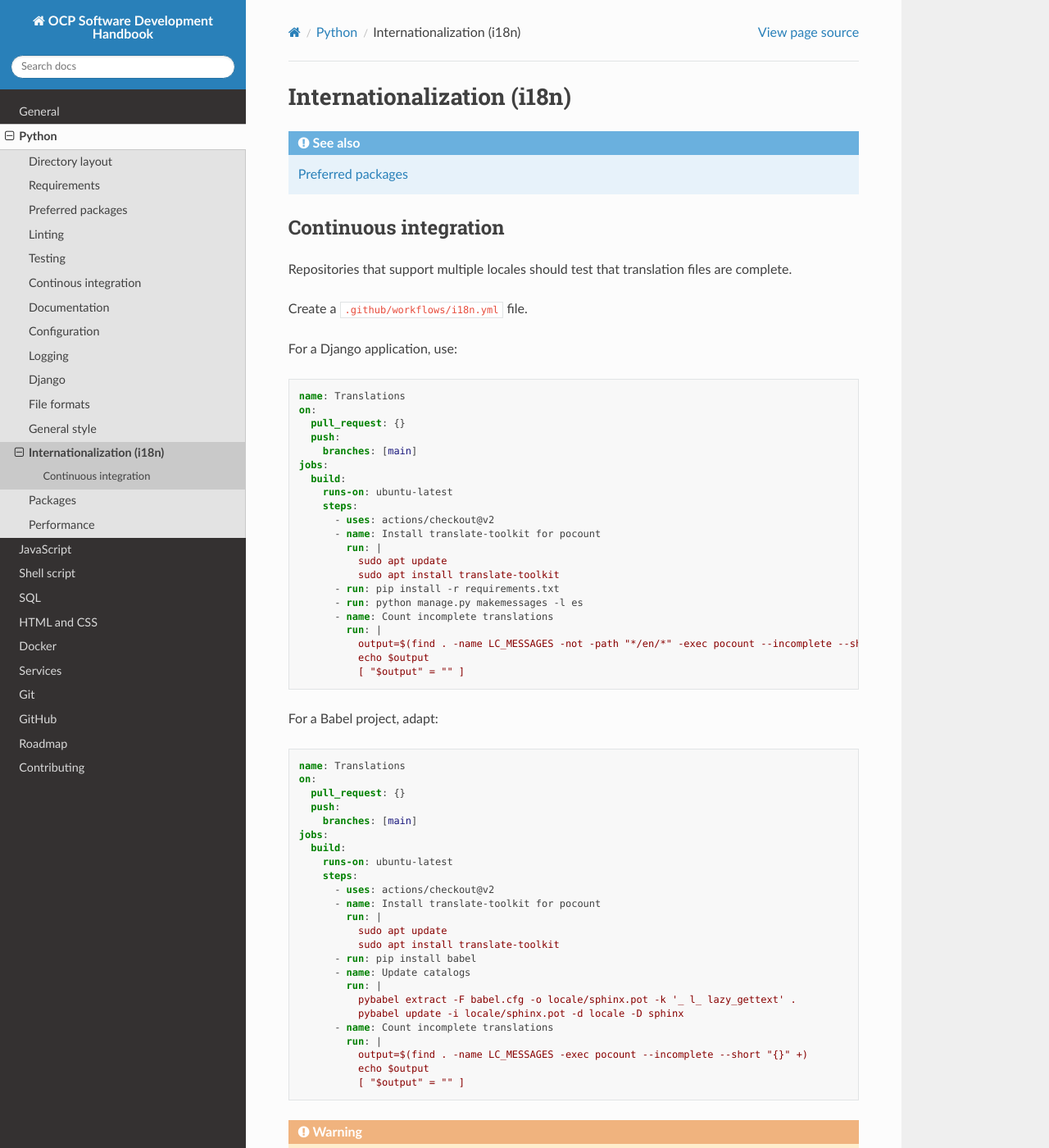
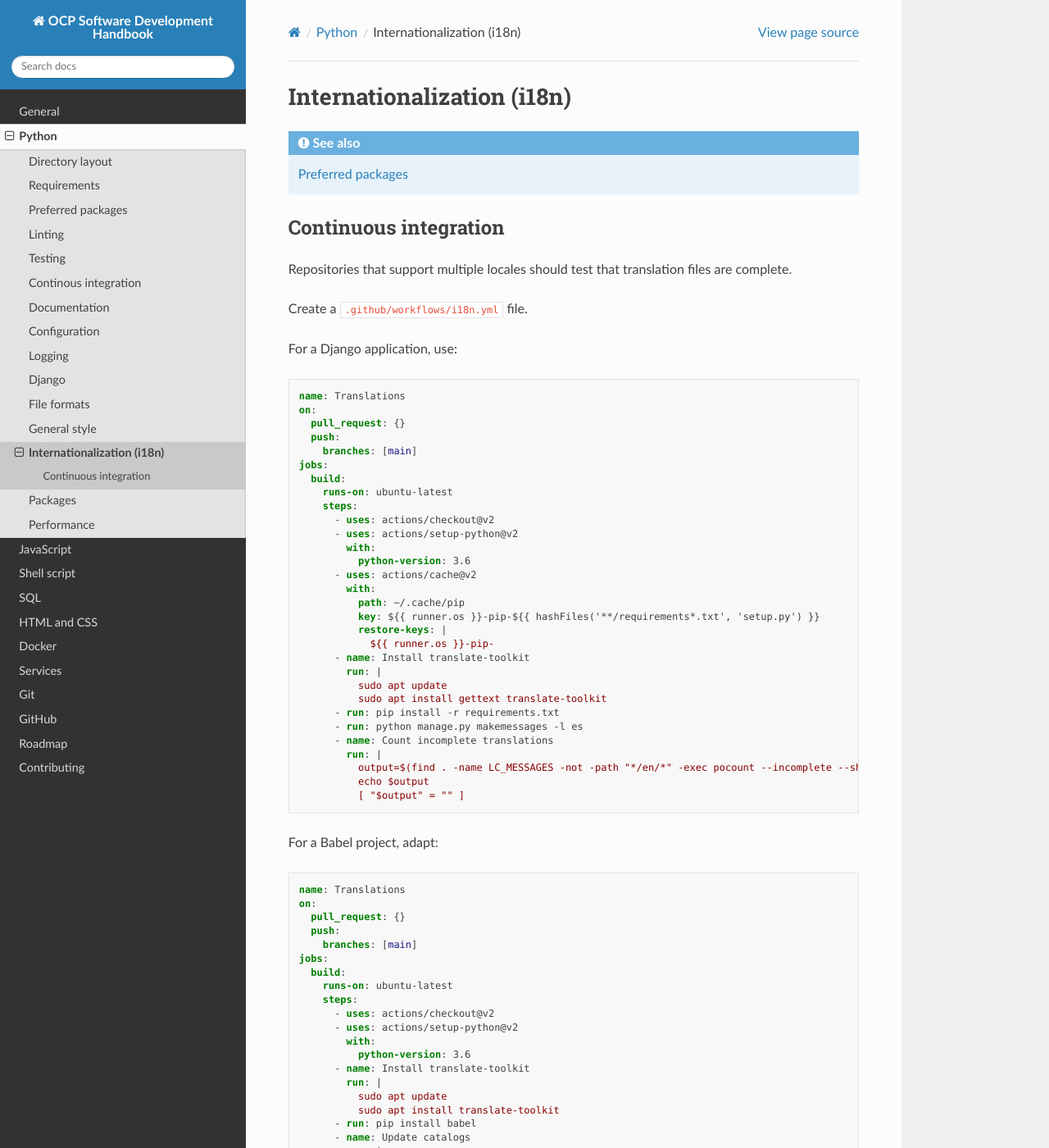
Before and after one commit to open-contracting/software-development-handbook, a Sphinx documentation site: the page built from docs/python/i18n.rst, in a window 1280 px wide and 1400 px high. Shown: the whole window at 82% size. Built offline with Sphinx 7.4.7 and the Read the Docs theme 2.0.0, drawn with Linux system fonts in a browser that asks for light colours.

Commit message:
python: Add actions/setup-python and actions/cache steps to i18n.yml

```diff
--- a/docs/python/samples/i18n-babel.yml
+++ b/docs/python/samples/i18n-babel.yml
@@ -8,7 +8,10 @@ jobs:
     runs-on: ubuntu-latest
     steps:
       - uses: actions/checkout@v2
-      - name: Install translate-toolkit for pocount
+      - uses: actions/setup-python@v2
+        with:
+          python-version: 3.6
+      - name: Install translate-toolkit
         run: |
           sudo apt update
           sudo apt install translate-toolkit
--- a/docs/python/samples/i18n-django.yml
+++ b/docs/python/samples/i18n-django.yml
@@ -8,10 +8,19 @@ jobs:
     runs-on: ubuntu-latest
     steps:
       - uses: actions/checkout@v2
-      - name: Install translate-toolkit for pocount
+      - uses: actions/setup-python@v2
+        with:
+          python-version: 3.6
+      - uses: actions/cache@v2
+        with:
+          path: ~/.cache/pip
+          key: ${{ runner.os }}-pip-${{ hashFiles('**/requirements*.txt', 'setup.py') }}
+          restore-keys: |
+            ${{ runner.os }}-pip-
+      - name: Install translate-toolkit
         run: |
           sudo apt update
-          sudo apt install translate-toolkit
+          sudo apt install gettext translate-toolkit
       - run: pip install -r requirements.txt
       - run: python manage.py makemessages -l es
       - name: Count incomplete translations
```
